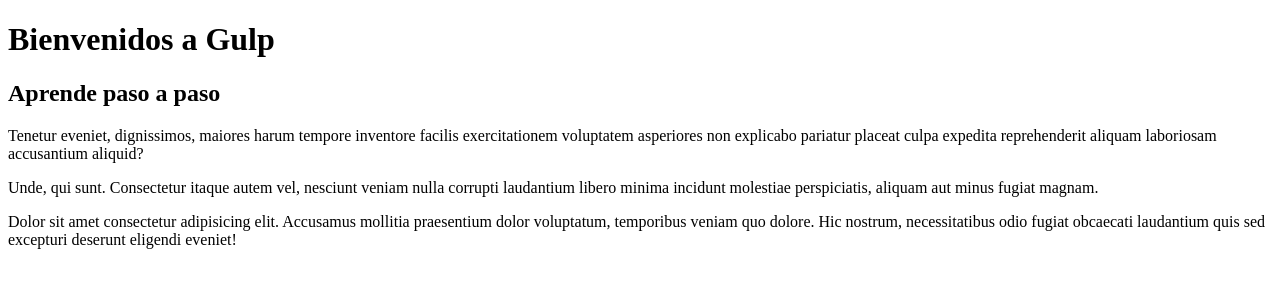
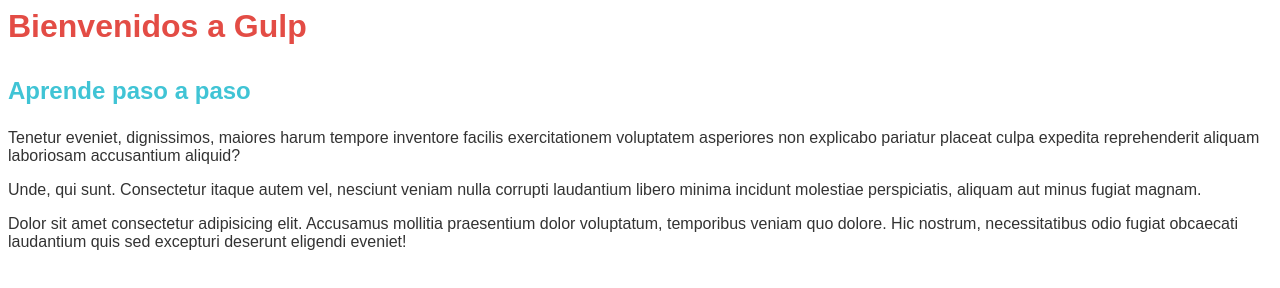
Before and after one commit to jcarlosj/Learning-Curso-Gulp, a website: page index.html in a window 1280 px wide. Drawn offline with nearby package versions, Linux system fonts and the light colour scheme; files that its build step writes are made by us from their sources.

Commit message:
+ SCSS (master|_vars)

```diff
--- a/assets/scss/_vars.scss
+++ b/assets/scss/_vars.scss
@@ -0,0 +1,6 @@
+$teal:                  #3380AA !global;
+$brown:                 #B4B1A8 !global;
+$blue:                  #40C4D5 !global;
+$pink:                  #E34C45 !global;
+
+$text-color:            #333 !global;
--- a/assets/scss/master.scss
+++ b/assets/scss/master.scss
@@ -1 +1,23 @@
 @import 'vars';
+
+body {
+    font-family: Arial, sans-serif;
+    font-size: 16px;
+    color: $text-color;
+}
+
+.wrap {
+    margin: 0 auto;
+}
+
+h1 {
+    font-size: 2em;
+    color: $pink;
+    margin: 0 0 1em 0;
+}
+
+h2 {
+    font-size: 1.5em;
+    margin: 0 0 1em 0;
+    color: $blue;
+}
```
